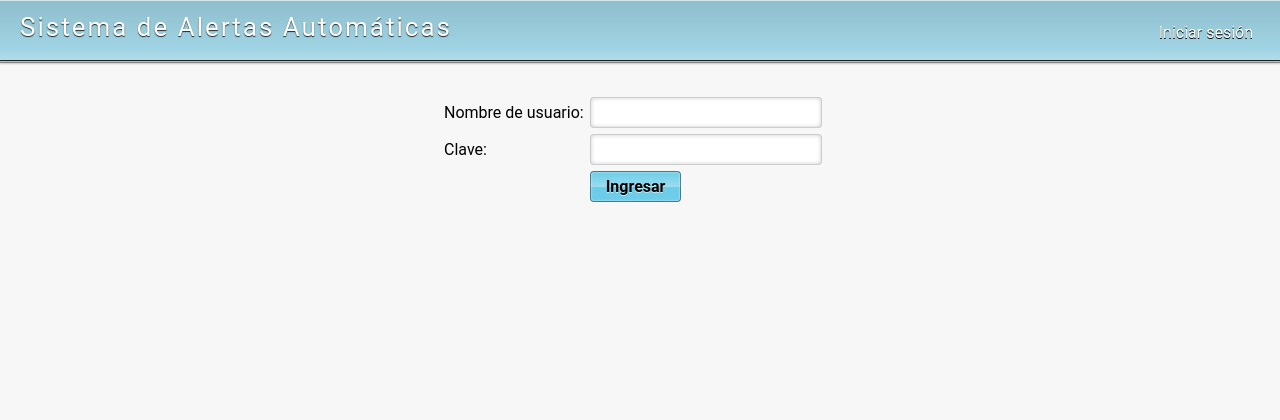
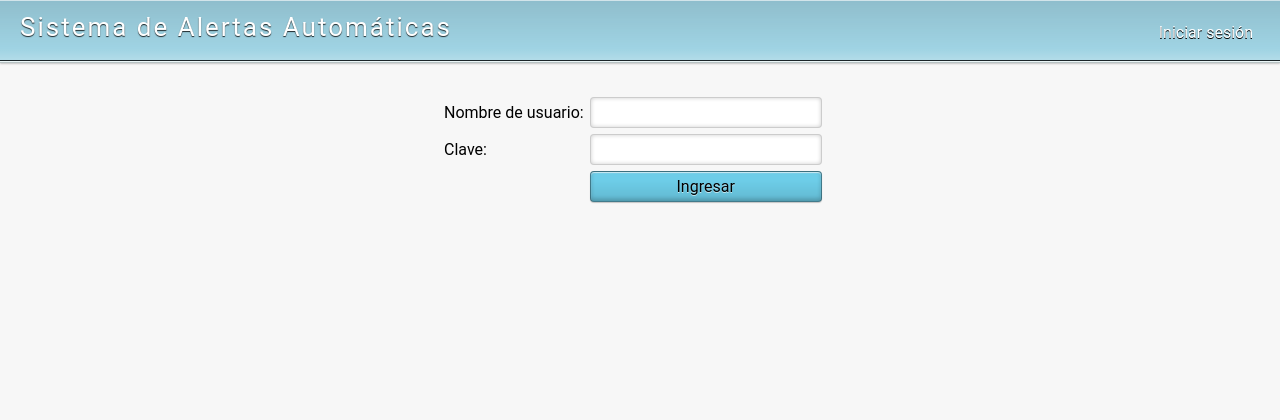
Before and after one commit to LabSis/isaai, a PHP site: page / in a window 1280 px wide. Shown: the top 420 px of the page. Run offline with PHP 8.4, Linux system fonts and the light colour scheme.

Commit message:
Mejoro el estilo general.

```diff
--- a/css/general.css
+++ b/css/general.css
@@ -130,7 +130,7 @@ input[type=text].general, textarea.general, input[type=radio].general, input[typ
 .boton{
     color:#000;
     padding:5px 15px;
-    font-weight:bold;
+    font-weight:normal;
     font-family: 'Roboto', sans-serif;
     font-size:16px;
     text-align: center;
@@ -138,16 +138,18 @@ input[type=text].general, textarea.general, input[type=radio].general, input[typ
     border:1px solid rgba(0,0,0,0.4);
     border-radius: 4px;
     text-shadow: 0px 1px 0px rgba(255,255,255,0.6);
-    background-image: linear-gradient(to top, rgba(0,0,0,0.0) 0%,rgba(0,0,0,0.0) 49%,rgba(255,255,255,0.3) 50%,rgba(255,255,255,0.0) 100%);
-    box-shadow: inset 0px 0px 2px rgba(255,255,255,0.8);
-    transition: all 0.5s;
+    background-image: linear-gradient(to top, rgba(0,0,0,0.1) 0%,rgba(0,0,0,0.0) 70%);
+    box-shadow: inset 0px -2px 4px rgba(0,0,0,0.2), inset 0px 1px 1px rgba(255,255,255,0.7), 0px 1px 1px rgba(0,0,0,0.2);
+    transition: all 0.5s!important;
 }
 .boton:hover{
     cursor: pointer;
-    background-image: linear-gradient(to top, rgba(0,0,0,0.0) 0%,rgba(0,0,0,0.0) 49%,rgba(255,255,255,0.5) 50%,rgba(255,255,255,0.0) 100%);
-    box-shadow: inset 0px 0px 4px rgba(0,0,0,0.6);
-    text-shadow: 0px -1px 0px rgba(255,255,255,0.6);
-
+    background-image: linear-gradient(to top, rgba(0,0,0,0.1) 0%,rgba(0,0,0,0.0) 20%, rgba(255,255,255,0.0) 21%,rgba(255,255,255,0.1) 100%);
+    box-shadow: inset 0px -2px 4px rgba(0,0,0,0.2), inset 0px 1px 1px rgba(255,255,255,0.7), 0px 1px 1px rgba(0,0,0,0.2), 0px 0px 4px 2px #A0DEEB;
+}
+.boton:active{
+    cursor: pointer;
+    background-image: linear-gradient(to bottom, rgba(0,0,0,0.2) 0%,rgba(0,0,0,0.0) 90%);
 }
 .data{
     display:none;
@@ -178,13 +180,13 @@ table.general thead tr:last-child td{
     box-shadow: inset 0px -1px rgba(255,255,255,0.4);
 }
 table.general tbody td{
-    background-color: #E8E8E8;
+    background-color: #F0F0F0;
     box-shadow: inset 0px 1px 0px rgba(0,0,0,0.1), inset 0px -1px 0px rgba(255,255,255,0.4),
         inset 1px 0px 0px rgba(0,0,0,0.1), inset -1px 0px 0px rgba(255,255,255,0.4);
     transition: background 0.2s;
 }
 table.general tbody tr:nth-child(2n) td{
-    background-color: #E3E3E3;
+    background-color: #F7F7F7;
 }
 table.general tbody tr:hover td{
     background-color: #D0E5F5;
--- a/css/index.css
+++ b/css/index.css
@@ -13,3 +13,6 @@
 #contenido{
     width:100%;
 }
+#btnIngresar{
+    width:100%;
+}
--- a/css/maquetado.css
+++ b/css/maquetado.css
@@ -97,8 +97,8 @@ header #cabeceraMensajes{
     width: 100%;
     height: 0px;
     overflow: hidden;
-    background-color: #A6A6A6;
-    background-image: linear-gradient(to bottom, rgba(0,0,0,0.2) 0%, rgba(0,0,0,0.0) 100%);
+    background-color: #E6F3F5;
+    background-image: linear-gradient(to bottom, rgba(0,0,0,0.1) 0%, rgba(0,0,0,0.0) 100%);
     box-shadow: 0px 1px 2px rgba(0,0,0,0.2);
     border-top: 1px solid rgba(255,255,255,0.2);
     border-bottom: 1px solid rgba(0,0,0,0.2);
@@ -108,10 +108,17 @@ header #cabeceraMensajes{
 #mensajesAlerta{
     color:#000;
     font-size: 14px;
+    color:#000;
+    text-shadow: 0px 1px 0px #fff;
     font-family: 'Roboto', sans-serif;
     text-shadow: 0x 1px 0px #fff;
     font-weight: normal;
     padding:5px;
+}
+#mensajesAlerta #iconoAlerta{
+    color:#ED6F6F;
+    text-shadow:0px 1px 0px rgba(0,0,0,0.6);
+
 }
 /* Main */
 main{
@@ -146,6 +153,7 @@ main{
 
 #menuPrincipal ul li ul{
     display:none;
+    background-color: rgba(255,255,255,0.21);
 }
 /*
 #menuPrincipal ul li:hover{
@@ -177,10 +185,15 @@ main{
     color:#444;
     text-shadow: 0px 1px 0px #ddd;
     padding:10px;
+    transition: all 0.4s;
     display: block;
 }
 #menuPrincipal ul li:hover{
     cursor:pointer;
+}
+#menuPrincipal ul li:hover > a{
+    /*text-decoration: underline;*/
+    background-color: rgba(255,255,255,0.3);
 }
 #menuPrincipal #seccionOcultarMostrarMenu{
     position: absolute;
--- a/tmpl/componente/componentes.tmpl.php
+++ b/tmpl/componente/componentes.tmpl.php
@@ -18,18 +18,18 @@
                     </h2>
                     <div class='contenidoSeccion'>
                         <form action="<?php echo $global_ruta_web; ?>/src/ctrl/componente/componentes.ctrl.php" method="post">
-                            <table>
+                            <table class="panelOrdenacion">
                                 <tr>
                                     <td>
                                         Tipo de componente:
-                                        <select name="slcTipoComponente">
+                                        <select name="slcTipoComponente" class="general">
                                             <?php foreach ($template_slc_componentes as $valor_slc_componente => $nombre_slc_componente): ?>
                                                 <option value="<?php echo $valor_slc_componente; ?>"><?php echo $nombre_slc_componente; ?></option>
                                             <?php endforeach; ?>
                                         </select>
                                     </td>
                                     <td>
-                                        <input type="submit" value="Consultar"/>
+                                        <input type="submit" value="Consultar" class="boton"/>
                                     </td>
                                 </tr>
                             </table>
--- a/tmpl/index.tmpl.php
+++ b/tmpl/index.tmpl.php
@@ -31,7 +31,7 @@
                         <tr>
                             <td></td>
                             <td>
-                                <input type="submit" value="Ingresar" name="btnIngresar" class="boton"/>
+                                <input type="submit" value="Ingresar" name="btnIngresar" class="boton" id="btnIngresar"/>
                             </td>
                         </tr>
                     </table>
--- a/tmpl/marco/cabecera.tmpl.php
+++ b/tmpl/marco/cabecera.tmpl.php
@@ -33,7 +33,8 @@
     </div>
     <div id="cabeceraMensajes">
         <h2 id="mensajesAlerta">
-            Máquina nueva agregada: roadrunner, 17:33 27/10/14
+
+            <i class="fa fa-exclamation-triangle" id="iconoAlerta"></i>
         </h2>
     </div>
 </header>
```
Also changed, not shown: css/componente/componentes.css (+7 -0 lines), css/maquina/maquinas.css (+7 -0 lines), tmpl/maquina/maquinas.tmpl.php (+23 -18 lines).
